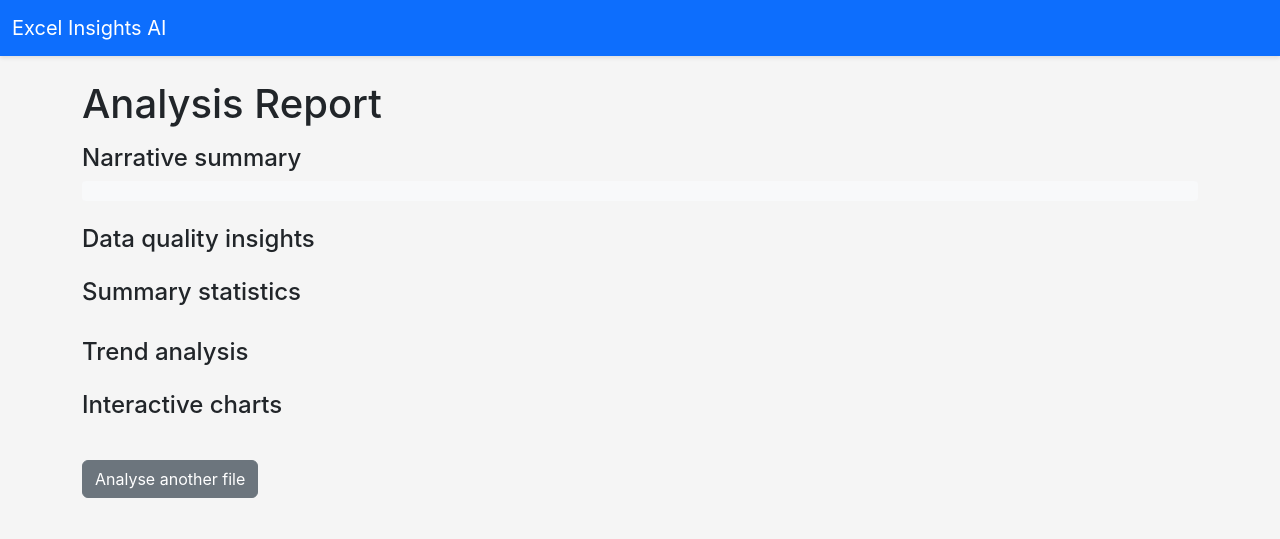
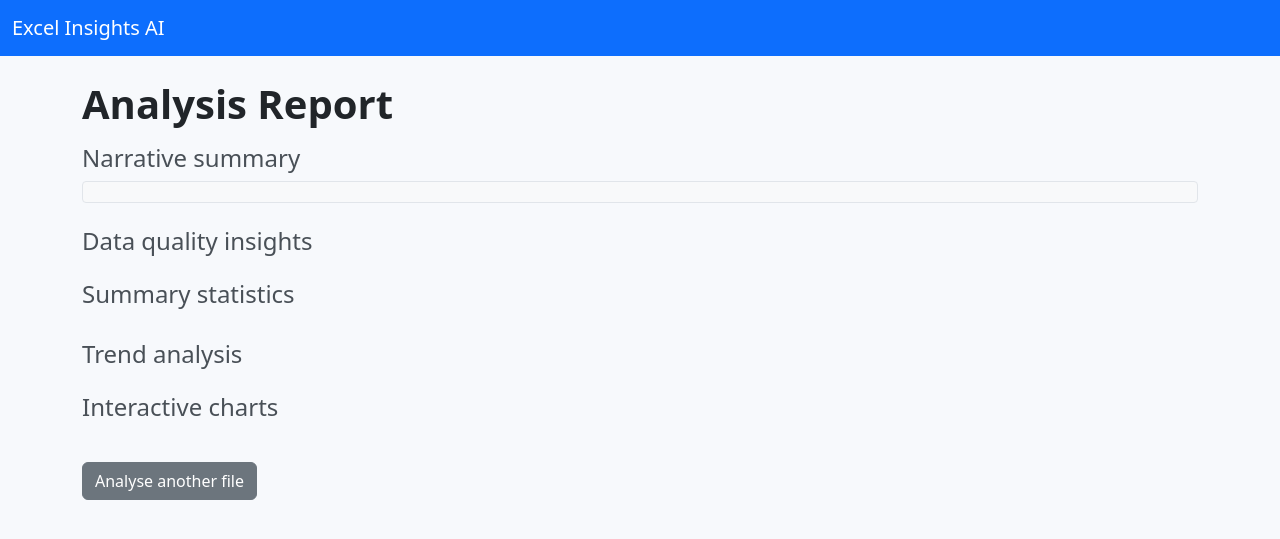
Before and after one commit to Jgolding1998/excel-insights-ai, a FastAPI app: template templates/result.html in a window 1280 px wide. Shown: the top 539 px of the page. Run offline with FastAPI, Linux system fonts and the light colour scheme; the template is opened without the code that fills it, so the values that code supplies are empty.

Commit message:
Improve stylesheet with modern design and better layout

```diff
--- a/static/style.css
+++ b/static/style.css
@@ -1,12 +1,54 @@
 /* Custom styles for Excel Insights AI */
 body {
-    font-family: -apple-system, BlinkMacSystemFont, "Segoe UI", Roboto, Helvetica, Arial, sans-serif;
-    background-color: #f5f5f5;
+    font-family: system-ui, -apple-system, BlinkMacSystemFont, 'Segoe UI', Roboto, 'Helvetica Neue', sans-serif;
+    background-color: #f7f9fc;
+    color: #343a40;
+    margin: 0;
+    padding: 0;
 }
+
+.navbar {
+    border-radius: 0;
+}
+
+h1 {
+    font-weight: 600;
+    color: #212529;
+}
+
+h4 {
+    font-weight: 500;
+    color: #495057;
+}
+
 pre {
-    white-space: pre-wrap;
-    word-wrap: break-word;
+    background-color: #ffffff;
+    padding: 1rem;
+    border-radius: 0.5rem;
+    border: 1px solid #e1e5ea;
+    color: #212529;
+    font-size: 0.95rem;
 }
-.navbar {
-    box-shadow: 0 2px 4px rgba(0, 0, 0, 0.1);
+
+.table {
+    background-color: #ffffff;
 }
+
+.btn-success {
+    background-color: #198754;
+    border-color: #198754;
+}
+
+.btn-secondary {
+    background-color: #6c757d;
+    border-color: #6c757d;
+}
+
+/* Adjust Plotly chart containers */
+.plotly-chart {
+    overflow-x: auto;
+    background-color: #ffffff;
+    padding: 0.5rem;
+    border-radius: 0.5rem;
+    border: 1px solid #e1e5ea;
+}
```
